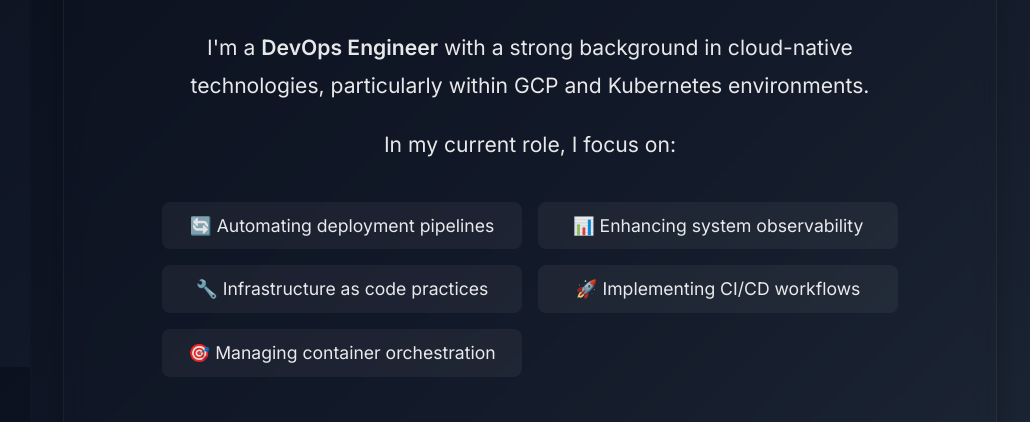
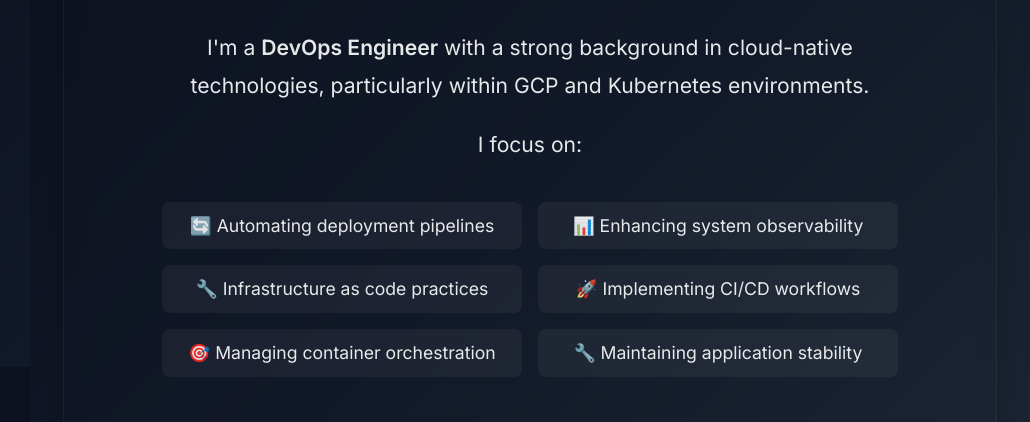
Before and after one commit to Ibuqun/cloud-resume-challenge, a plain HTML site: page index.html in a window 1280 px wide. Shown: the part 1233-1655 px from the top of the page, without its empty margins (250-1280 px from the left). Drawn offline with Linux system fonts and the light colour scheme; no server answers; some icons are missing.

Commit message:
Update CV and about description
- Updated Ibukunoluwa_Taiwo.pdf with latest resume version
- Enhanced about description with additional focus area: maintaining application stability
- Improved clarity and professional presentation of skills and experience

```diff
--- a/index.html
+++ b/index.html
@@ -112,13 +112,14 @@
                 </div>
                 <div class="about-description">
                     <p>I'm a <span class="highlight">DevOps Engineer</span> with a strong background in cloud-native technologies, particularly within GCP and Kubernetes environments.</p>
-                    <p>In my current role, I focus on:</p>
+                    <p>I focus on:</p>
                     <ul class="focus-areas">
                         <li>🔄 Automating deployment pipelines</li>
                         <li>📊 Enhancing system observability</li>
                         <li>🔧 Infrastructure as code practices</li>
                         <li>🚀 Implementing CI/CD workflows</li>
                         <li>🎯 Managing container orchestration</li>
+                        <li>🔧 Maintaining application stability</li>
                     </ul>
                     <p class="closing-text">I care about clean deployments, fast recovery, and working with teams to keep systems stable and efficient. 🚀</p>
                 </div>
```
Also changed, not shown: 1 other file.
